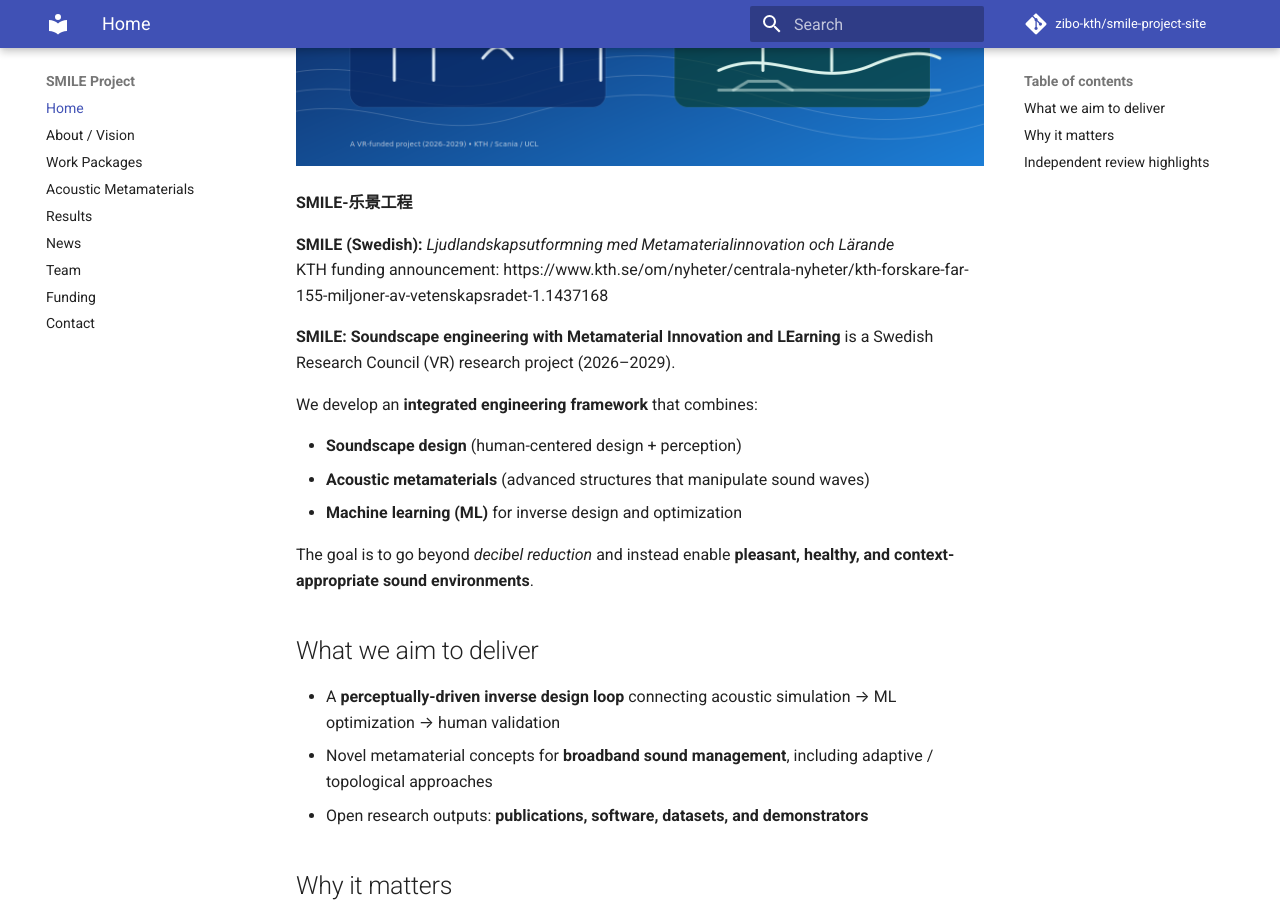
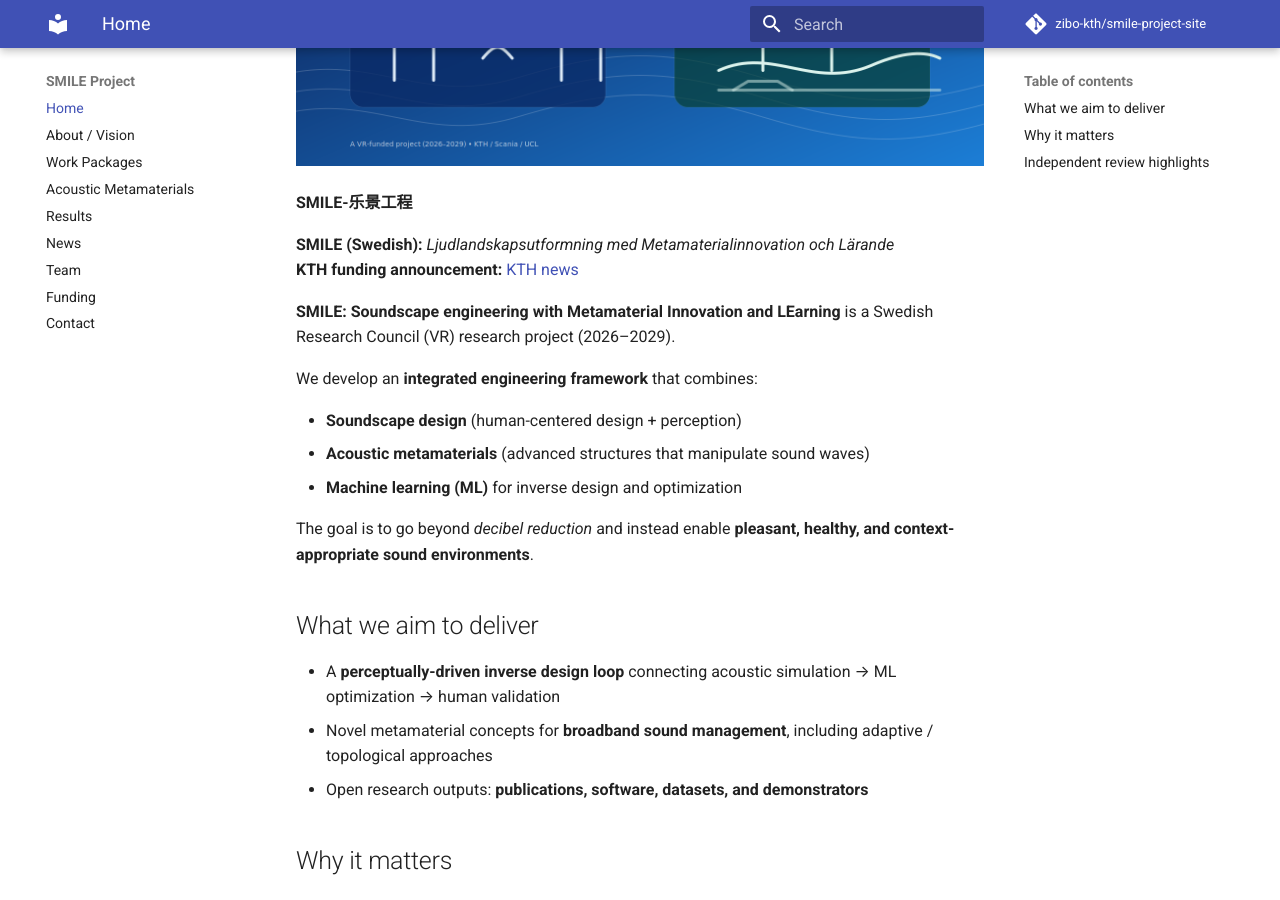
Before and after one commit to zibo-kth/smile-project-site, an MkDocs documentation site: the page built from docs/index.md, in a window 1280 px wide and 900 px high, scrolled down 308 px. Built offline with MkDocs 1.6.1 and Material for MkDocs 9.7.7, drawn with Linux system fonts in a browser that asks for light colours; comment, search, counter and statistics services are not loaded.

Commit message:
Tidy KTH announcement link formatting

```diff
--- a/docs/index.md
+++ b/docs/index.md
@@ -5,7 +5,7 @@
 **SMILE-乐景工程**
 
 **SMILE (Swedish):** *Ljudlandskapsutformning med Metamaterialinnovation och Lärande*
-KTH funding announcement: https://www.kth.se/om/nyheter/centrala-nyheter/kth-forskare-far-155-miljoner-av-vetenskapsradet-1.1437168
+**KTH funding announcement:** [KTH news](https://www.kth.se/om/nyheter/centrala-nyheter/kth-forskare-far-155-miljoner-av-vetenskapsradet-1.1437168)
 
 **SMILE: Soundscape engineering with Metamaterial Innovation and LEarning** is a Swedish Research Council (VR) research project (2026–2029).
 
```
Also changed, not shown: docs/news.md (+1 -1 lines).
